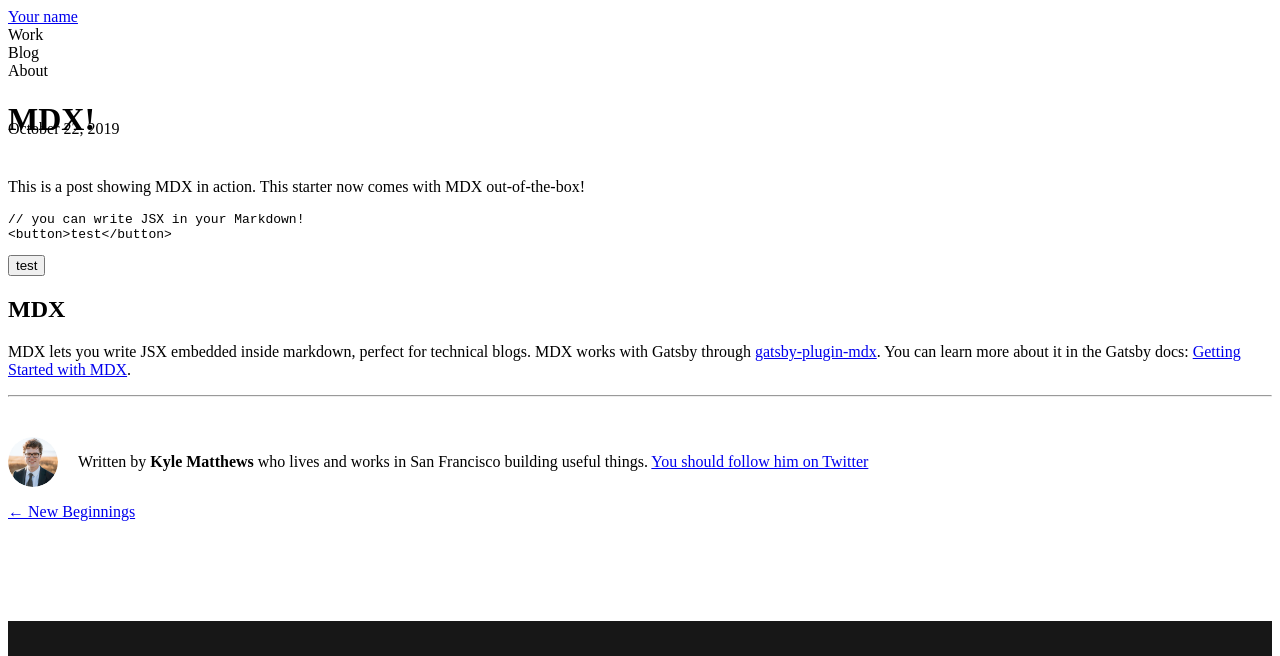
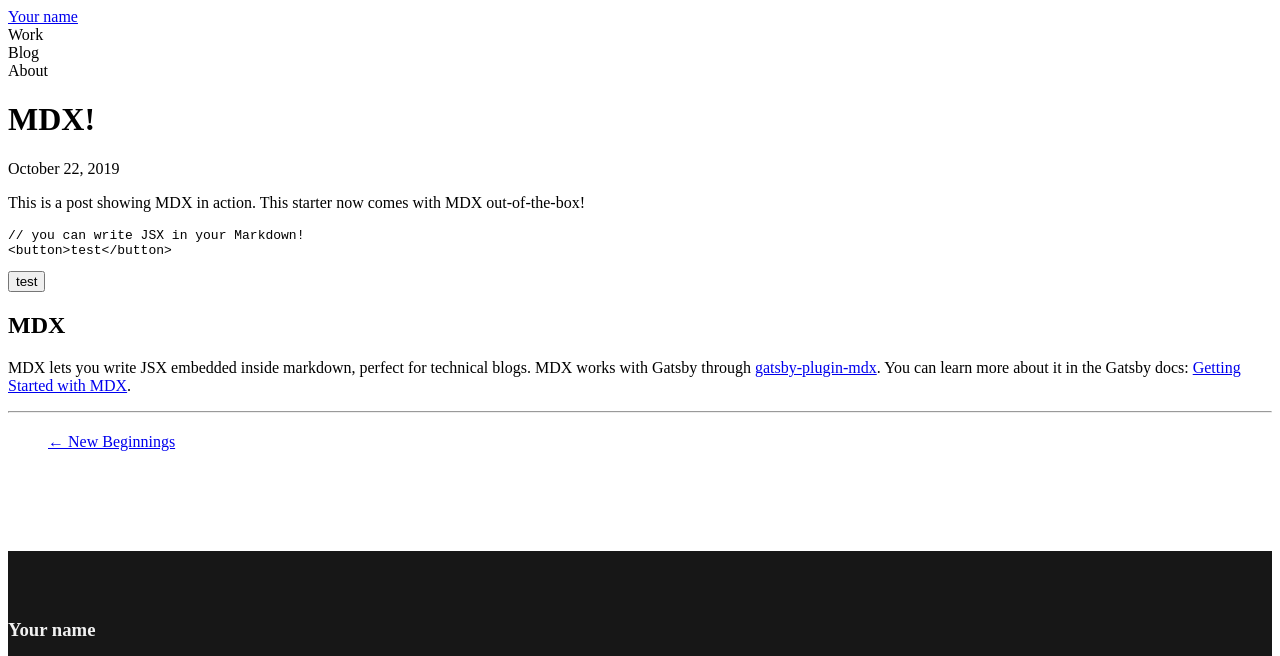
Before and after one commit to XcrossD/gatsby-personal-page, a Gatsby site: page /blog/example/ in a window 1280 px wide. Shown: the top 656 px of the page. Built offline with nearby package versions, Linux system fonts and the light colour scheme; Gatsby itself is replaced by a stand-in of ours; some packages are replaced by stand-ins of ours; code samples lack their colours.

Commit message:
Change blog post template into bootstrap style

```diff
--- a/src/templates/blog-post.js
+++ b/src/templates/blog-post.js
@@ -1,50 +1,46 @@
-import React from "react"
-import { Link, graphql } from "gatsby"
-import { MDXRenderer } from "gatsby-plugin-mdx"
+import React from "react";
+import { Link, graphql } from "gatsby";
+import { MDXRenderer } from "gatsby-plugin-mdx";
+import styled from "styled-components";
+import Row from 'react-bootstrap/Row';
+import Col from 'react-bootstrap/Col';
 
-import Bio from "../components/bio"
-import Layout from "../components/layout"
-import SEO from "../components/seo"
+import Layout from "../components/layout";
+import SEO from "../components/seo";
+
+const DividingLine = styled.hr`
+  margin-bottom: 20px;
+`;
+
+const PrevNextUl = styled.ul`
+  display: flex;
+  flex-wrap: wrap;
+  justify-content: space-between;
+  list-style: none;
+`;
 
 class BlogPostTemplate extends React.Component {
   render() {
     const post = this.props.data.mdx
-    const siteTitle = this.props.data.site.siteMetadata.title
     const { previous, next } = this.props.pageContext
 
     return (
-      <Layout location={this.props.location} title={siteTitle}>
+      <Layout title={post.frontmatter.title}>
         <SEO
           title={post.frontmatter.title}
           description={post.frontmatter.description || post.excerpt}
         />
+        <Row>
+          <Col>
             <h1>{post.frontmatter.title}</h1>
-        <p
-          style={{
-            display: `block`,
-            marginBottom: `40px`,
-            marginTop: `-40px`,
-          }}
-        >
-          {post.frontmatter.date}
-        </p>
+            <p>{post.frontmatter.date}</p>
             <MDXRenderer>{post.body}</MDXRenderer>
-        <hr
-          style={{
-            marginBottom: `40px`,
-          }}
-        />
-        <Bio />
-
-        <ul
-          style={{
-            display: `flex`,
-            flexWrap: `wrap`,
-            justifyContent: `space-between`,
-            listStyle: `none`,
-            padding: 0,
-          }}
-        >
+          </Col>
+        </Row>
+        <Row>
+          <Col>
+            <DividingLine />
+            <PrevNextUl>
               <li>
                 {previous && (
                   <Link to={`blog${previous.fields.slug}`} rel="prev">
@@ -59,7 +55,9 @@ class BlogPostTemplate extends React.Component {
                   </Link>
                 )}
               </li>
-        </ul>
+            </PrevNextUl>
+          </Col>
+        </Row>
       </Layout>
     )
   }
@@ -69,12 +67,6 @@ export default BlogPostTemplate
 
 export const pageQuery = graphql`
   query BlogPostBySlug($slug: String!) {
-    site {
-      siteMetadata {
-        title
-        author
-      }
-    }
     mdx(fields: { slug: { eq: $slug } }) {
       id
       excerpt(pruneLength: 160)
```
Lines whose indentation alone changed are shown as unchanged.
